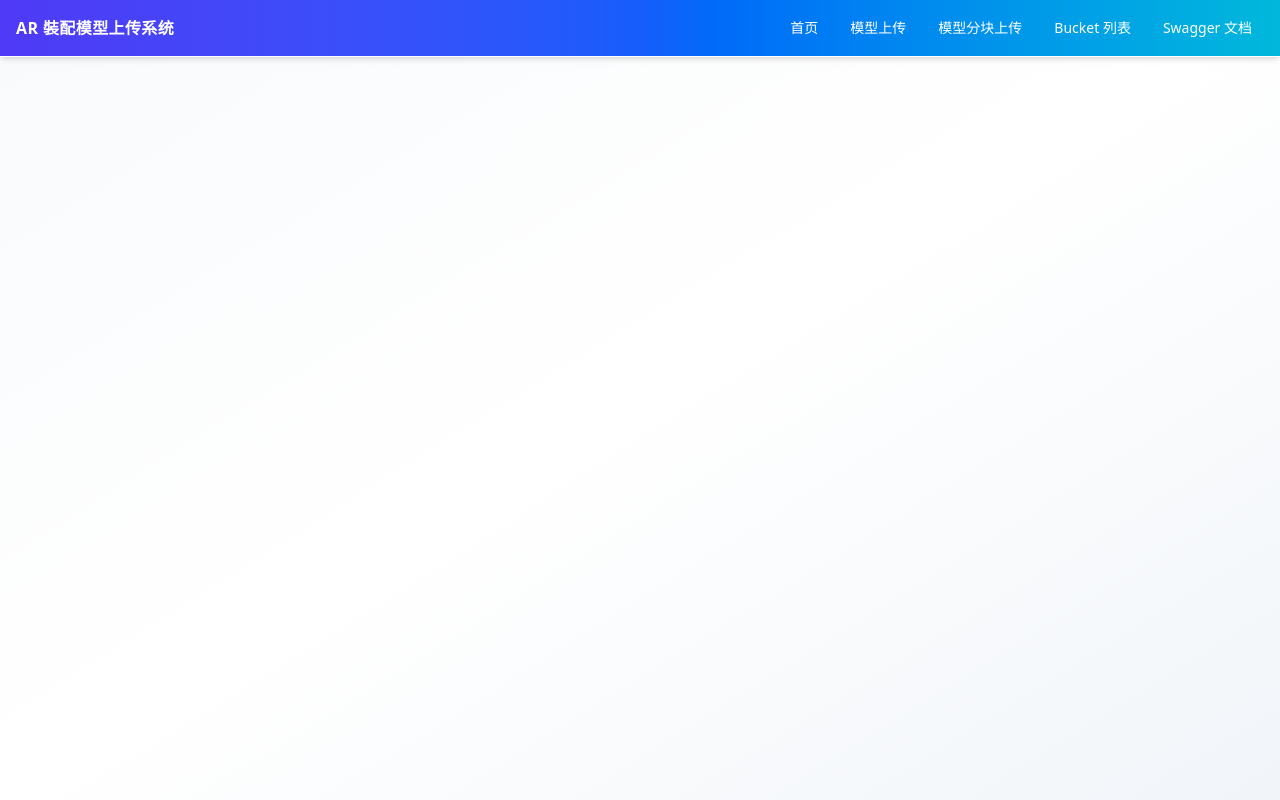
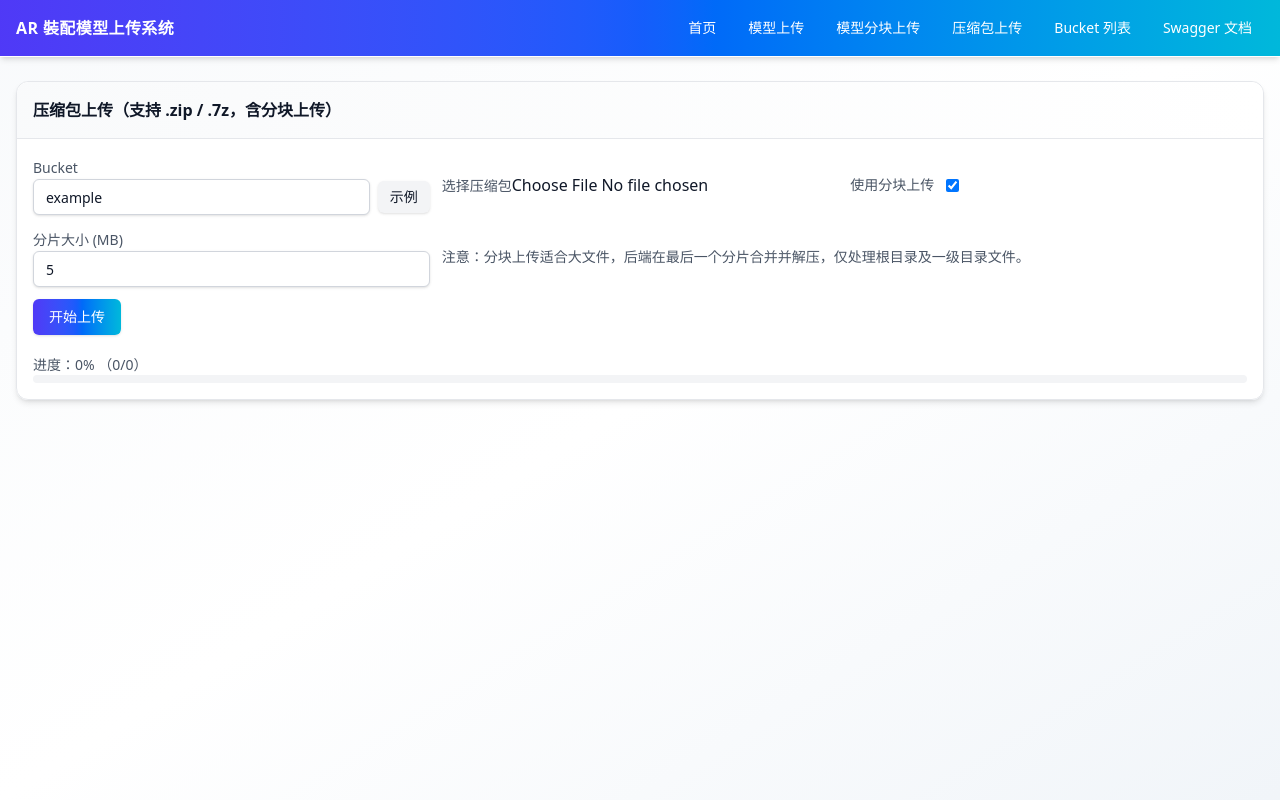
Before and after one commit to Bin-hy/go-template, a Vue app in the folder web/: page /archive-upload in a window 1280 px wide. Built offline with nearby package versions, Linux system fonts and the light colour scheme.

Commit message:
feat: archive web.

```diff
--- a/pnpm-workspace.yaml
+++ b/pnpm-workspace.yaml
@@ -1,2 +1,6 @@
 packages:
-  - "web"
+  - web
+
+ignoredBuiltDependencies:
+  - esbuild
+  - vue-demi
--- a/web/src/components/layout/PageShell.vue
+++ b/web/src/components/layout/PageShell.vue
@@ -7,6 +7,7 @@
           <RouterLink class="px-3 py-1 rounded-md hover:bg-white/10" to="/">首页</RouterLink>
           <RouterLink class="px-3 py-1 rounded-md hover:bg-white/10" to="/files">模型上传</RouterLink>
           <RouterLink class="px-3 py-1 rounded-md hover:bg-white/10" to="/upload-chunks">模型分块上传</RouterLink>
+          <RouterLink class="px-3 py-1 rounded-md hover:bg-white/10" to="/archive-upload">压缩包上传</RouterLink>
           <RouterLink class="px-3 py-1 rounded-md hover:bg-white/10" to="/buckets">Bucket 列表</RouterLink>
           <RouterLink class="px-3 py-1 rounded-md hover:bg-white/10" to="/swagger">Swagger 文档</RouterLink>
         </nav>
--- /dev/null
+++ b/web/src/pages/ArchiveUpload.vue
@@ -0,0 +1,119 @@
+<script setup lang="ts">
+import { ref } from 'vue'
+import Card from '../components/ui/Card.vue'
+import Input from '../components/ui/Input.vue'
+import Button from '../components/ui/Button.vue'
+import { uploadArchive, uploadArchiveInChunks } from '../services/archive'
+
+const bucket = ref('example')
+const fileRef = ref<File | null>(null)
+const useChunks = ref(true)
+const chunkSizeMB = ref(5)
+const uploading = ref(false)
+const progress = ref({ percent: 0, loadedBytes: 0, totalBytes: 0, currentChunk: 0, totalChunks: 0 })
+const result = ref<any>(null)
+const errorMsg = ref('')
+
+function onFileChange(e: Event) {
+  const input = e.target as HTMLInputElement
+  fileRef.value = input.files?.[0] || null
+}
+
+async function startUpload() {
+  if (!fileRef.value) return alert('请选择压缩包（.zip 或 .7z）')
+  if (!bucket.value) return alert('请输入 bucket')
+
+  uploading.value = true
+  errorMsg.value = ''
+  result.value = null
+  progress.value = { percent: 0, loadedBytes: 0, totalBytes: fileRef.value.size, currentChunk: 0, totalChunks: 0 }
+
+  try {
+    // 根据勾选决定是否使用分块上传（适合大文件，规避 Nginx 限制）
+    if (useChunks.value) {
+      const resp = await uploadArchiveInChunks({
+        file: fileRef.value,
+        bucket: bucket.value,
+        chunkSize: Math.max(1, chunkSizeMB.value) * 1024 * 1024,
+        onProgress: (p) => {
+          progress.value = p
+        },
+      })
+      result.value = resp
+    } else {
+      // 直接上传（适合中小文件）
+      const resp = await uploadArchive(bucket.value, fileRef.value)
+      result.value = resp
+    }
+  } catch (err: any) {
+    errorMsg.value = err?.message || String(err)
+  } finally {
+    uploading.value = false
+  }
+}
+
+function exampleBucket() {
+  bucket.value = 'example'
+}
+</script>
+
+<template>
+  <div class="space-y-6">
+    <Card>
+      <template #header>
+        <h3 class="text-base font-semibold">压缩包上传（支持 .zip / .7z，含分块上传）</h3>
+      </template>
+      <div class="grid gap-3">
+        <div class="grid grid-cols-1 md:grid-cols-3 gap-3 items-center">
+          <div>
+            <label class="text-sm text-gray-600">Bucket</label>
+            <div class="flex gap-2 items-center">
+              <Input v-model="bucket" placeholder="bucket 名称" />
+              <Button variant="secondary" size="sm" @click="exampleBucket">示例</Button>
+            </div>
+          </div>
+          <div>
+            <label class="text-sm text-gray-600">选择压缩包</label>
+            <input type="file" accept=".zip,.7z" @change="onFileChange" />
+          </div>
+          <div class="flex items-center gap-3">
+            <label class="text-sm text-gray-600">使用分块上传</label>
+            <input type="checkbox" v-model="useChunks" />
+          </div>
+        </div>
+
+        <div class="grid grid-cols-1 md:grid-cols-3 gap-3 items-center" v-if="useChunks">
+          <div>
+            <label class="text-sm text-gray-600">分片大小 (MB)</label>
+            <Input v-model.number="chunkSizeMB" type="number" min="1" />
+          </div>
+          <div class="md:col-span-2 text-sm text-gray-600">
+            注意：分块上传适合大文件，后端在最后一个分片合并并解压，仅处理根目录及一级目录文件。
+          </div>
+        </div>
+
+        <div class="flex gap-2">
+          <Button :disabled="uploading" @click="startUpload">{{ uploading ? '上传中...' : '开始上传' }}</Button>
+        </div>
+
+        <div class="mt-2" v-if="useChunks">
+          <div class="text-sm text-gray-600">进度：{{ progress.percent }}% （{{ progress.currentChunk }}/{{ progress.totalChunks }}）</div>
+          <div class="h-2 bg-gray-100 rounded">
+            <div class="h-2 bg-blue-500 rounded" :style="{ width: progress.percent + '%' }"></div>
+          </div>
+        </div>
+
+        <div v-if="errorMsg" class="text-sm text-red-600">{{ errorMsg }}</div>
+
+        <div v-if="result" class="mt-4">
+          <div class="text-sm text-gray-600">后端返回：</div>
+          <pre class="rounded-md border bg-gray-50 p-3 text-sm overflow-auto">{{ result }}</pre>
+          <div class="mt-2 text-sm text-gray-600">
+            后端会返回 uploaded / skipped 列表，包含已上传文件记录及被跳过的条目。
+          </div>
+        </div>
+      </div>
+    </Card>
+  </div>
+
+</template>
--- a/web/src/pages/Home.vue
+++ b/web/src/pages/Home.vue
@@ -17,6 +17,13 @@ const features = [
     desc: '针对大文件的分块上传示例，展示进度与分片信息。',
     to: '/upload-chunks',
     action: '开始分块上传',
+  },
+  {
+    icon: '📦',
+    title: '压缩包上传',
+    desc: '上传 .zip 或 .7z 压缩包，后端自动解压并保存根/一级目录文件。支持分块上传。',
+    to: '/archive-upload',
+    action: '上传压缩包',
   },
   {
     icon: '🪣',
--- a/web/src/router/index.ts
+++ b/web/src/router/index.ts
@@ -6,6 +6,7 @@ const routes: RouteRecordRaw[] = [
   { path: '/health', name: 'health', component: () => import('../pages/Health.vue') },
   { path: '/files', name: 'files', component: () => import('../pages/Files.vue') },
   { path: '/upload-chunks', name: 'upload-chunks', component: () => import('../pages/ChunkUpload.vue') },
+  { path: '/archive-upload', name: 'archive-upload', component: () => import('../pages/ArchiveUpload.vue') },
   { path: '/buckets', name: 'buckets', component: () => import('../pages/BucketBrowser.vue') },
   { path: '/swagger', name: 'swagger', component: () => import('../pages/Swagger.vue') },
 ]
--- /dev/null
+++ b/web/src/services/archive.ts
@@ -0,0 +1,101 @@
+import { api } from './api'
+
+// 直接上传压缩包（zip 或 7z），后端接口：POST /api/v1/files/archive
+export async function uploadArchive(bucket: string, file: File) {
+  const form = new FormData()
+  form.append('bucket', bucket)
+  // 后端当前实现使用字段名 `zip` 或检测文件类型，这里统一按 `zip` 字段提交
+  form.append('zip', file)
+  const { data } = await api.post('/api/v1/files/archive', form, {
+    headers: { 'Content-Type': 'multipart/form-data' },
+    maxBodyLength: Infinity,
+    maxContentLength: Infinity,
+  })
+  return data
+}
+
+// 分块上传初始化：POST /api/v1/files/archive/multipart/init
+export async function initArchiveChunkUpload(bucket: string, filename: string, mimeType?: string) {
+  const form = new FormData()
+  form.append('bucket', bucket)
+  form.append('filename', filename)
+  if (mimeType) form.append('mime_type', mimeType)
+  const { data } = await api.post('/api/v1/files/archive/multipart/init', form, {
+    headers: { 'Content-Type': 'multipart/form-data' },
+  })
+  return data
+}
+
+// 分块上传：POST /api/v1/files/archive/multipart/chunk
+export async function uploadArchiveChunk(payload: {
+  upload_id: string
+  chunk_index: number
+  total_chunks: number
+  chunk: Blob
+  bucket?: string
+  filename?: string
+}) {
+  const form = new FormData()
+  form.append('upload_id', payload.upload_id)
+  form.append('chunk_index', String(payload.chunk_index))
+  form.append('total_chunks', String(payload.total_chunks))
+  form.append('chunk', payload.chunk)
+  if (payload.bucket) form.append('bucket', payload.bucket)
+  if (payload.filename) form.append('filename', payload.filename)
+  const { data } = await api.post('/api/v1/files/archive/multipart/chunk', form, {
+    headers: { 'Content-Type': 'multipart/form-data' },
+    maxBodyLength: Infinity,
+    maxContentLength: Infinity,
+  })
+  return data
+}
+
+// 前端分片调度：将 File 切片并按序上传，最后一个分片返回后端处理结果（uploaded/ skipped 列表）
+export async function uploadArchiveInChunks(opts: {
+  file: File
+  bucket: string
+  chunkSize?: number // bytes, default ~5MB
+  onProgress?: (p: { loadedBytes: number; totalBytes: number; percent: number; currentChunk: number; totalChunks: number }) => void
+  onChunkUploaded?: (i: number) => void
+}) {
+  const { file, bucket } = opts
+  const chunkSize = opts.chunkSize ?? 5 * 1024 * 1024
+  const totalBytes = file.size
+  const totalChunks = Math.ceil(totalBytes / chunkSize)
+
+  // 1) 初始化会话
+  const initResp = await initArchiveChunkUpload(bucket, file.name, file.type)
+  const uploadId = initResp?.data?.upload_id || initResp?.data?.uploadId || initResp?.upload_id
+  if (!uploadId) throw new Error('初始化分块上传失败：缺少 upload_id')
+
+  let loadedBytes = 0
+
+  for (let i = 0; i < totalChunks; i++) {
+    const start = i * chunkSize
+    const end = Math.min(start + chunkSize, totalBytes)
+    const blob = file.slice(start, end)
+    const chunkIndex = i + 1
+
+    const resp = await uploadArchiveChunk({
+      upload_id: uploadId,
+      chunk_index: chunkIndex,
+      total_chunks: totalChunks,
+      chunk: blob,
+      bucket,
+      filename: file.name,
+    })
+
+    loadedBytes = end
+    const percent = Math.round((loadedBytes / totalBytes) * 100)
+    opts.onProgress?.({ loadedBytes, totalBytes, percent, currentChunk: chunkIndex, totalChunks })
+    opts.onChunkUploaded?.(chunkIndex)
+
+    // 最后一个分片返回后端处理结果
+    if (chunkIndex === totalChunks) {
+      return resp
+    }
+  }
+
+  // 正常不会走到这里
+  return { code: 0, msg: 'upload finished', data: null }
+}
```
Also changed, not shown: 1 other file (tests, documents, lock files or other folders).
